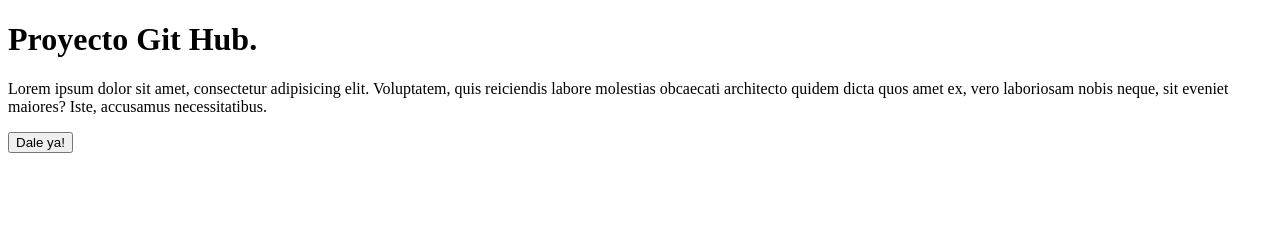
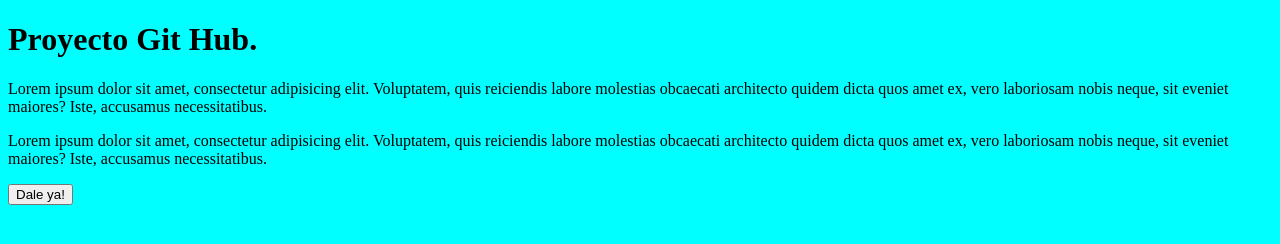
Before and after one commit to IJozk/Git_hub, a plain HTML site: page index.html in a window 1280 px wide. Drawn offline with Linux system fonts and the light colour scheme.

Commit message:
actualizacion de archivos css y html

```diff
--- a/css/estilos.css
+++ b/css/estilos.css
@@ -0,0 +1,4 @@
+body {
+
+    background-color: aqua;
+}
--- a/index.html
+++ b/index.html
@@ -11,6 +11,8 @@
 
 <h1>Proyecto Git Hub.</h1>
     <p>Lorem ipsum dolor sit amet, consectetur adipisicing elit. Voluptatem, quis reiciendis labore molestias obcaecati architecto quidem dicta quos amet ex, vero laboriosam nobis neque, sit eveniet maiores? Iste, accusamus necessitatibus.</p>
+    <p>Lorem ipsum dolor sit amet, consectetur adipisicing elit. Voluptatem, quis reiciendis labore molestias obcaecati architecto quidem dicta quos amet ex, vero laboriosam nobis neque, sit eveniet maiores? Iste, accusamus necessitatibus.</p>
+
 
     <input type="button" onClick="saludo()" value="Dale ya!">
 
```
